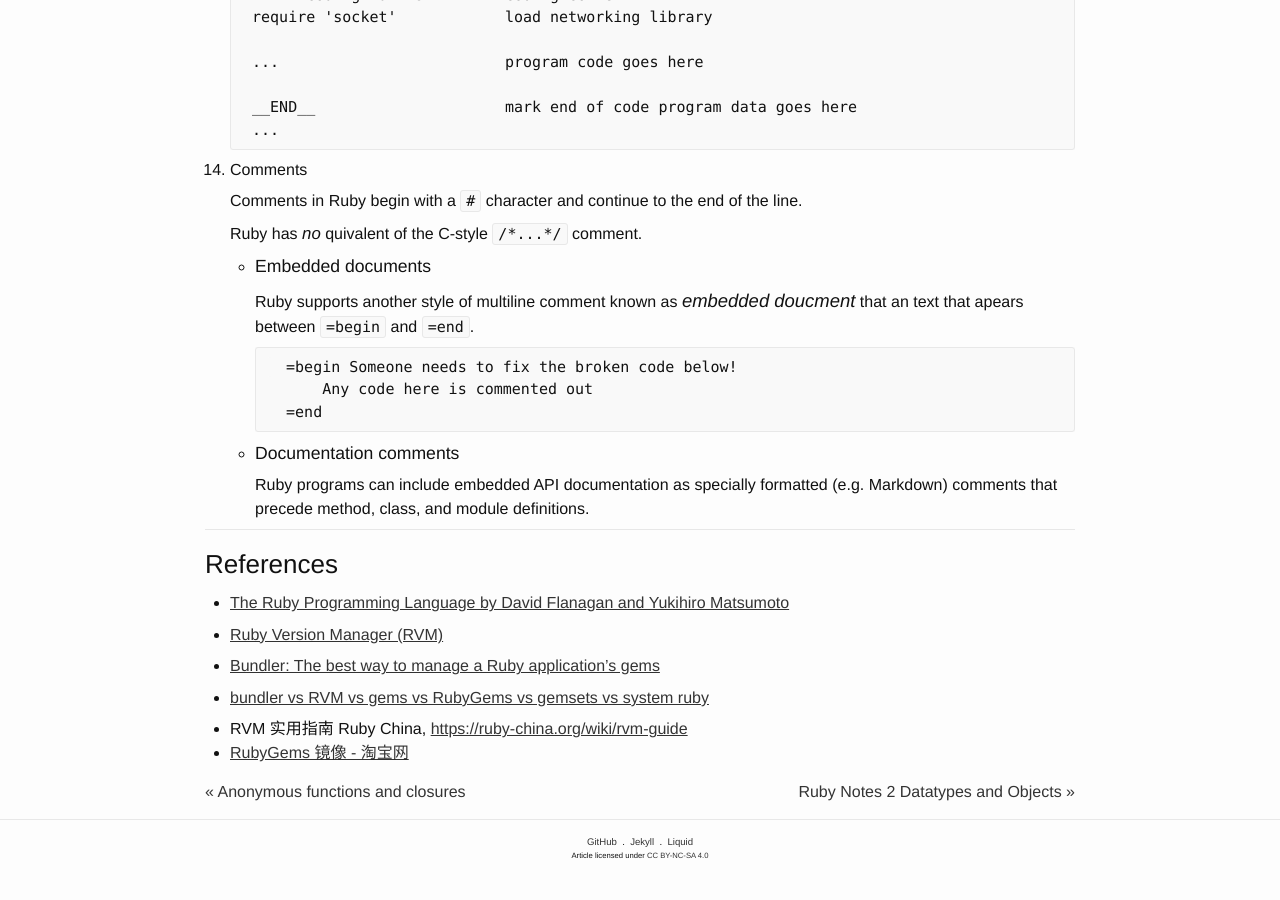
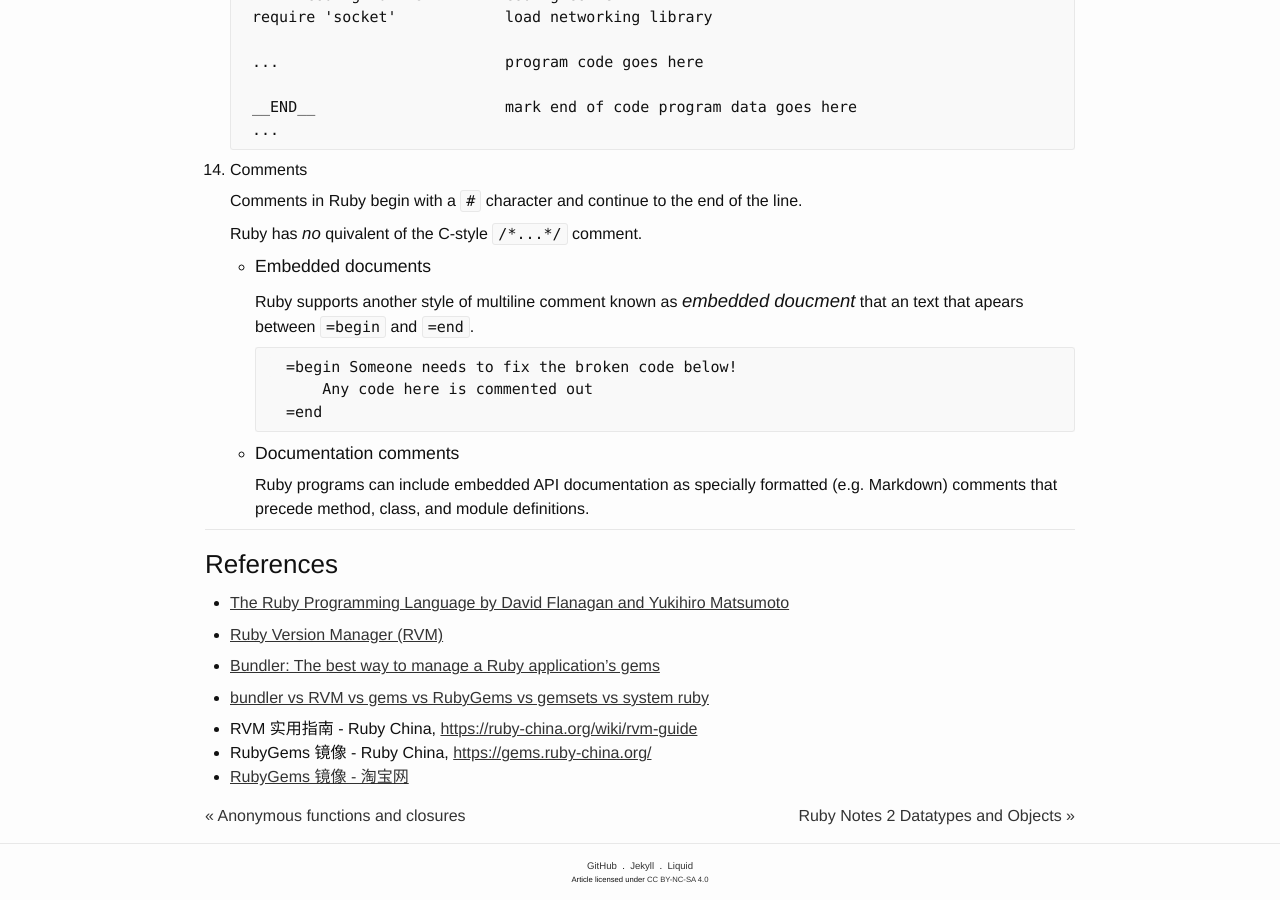
Before and after one commit to ousiax/ousiax.github.io, a Jekyll site: the page built from _posts/2016-04-04-ruby-notes-1-overview.md, in a window 1280 px wide and 900 px high, scrolled down 5071 px. Built offline with Jekyll 4.4.1, drawn with Linux system fonts in a browser that asks for light colours; comment, search, counter and statistics services are not loaded; before the commit the page ends 5947 px from its top, so only the background shows below that.

Commit message:
Update 2016-04-04-ruby-notes-1-overview.md

```diff
--- a/_posts/2016-04-04-ruby-notes-1-overview.md
+++ b/_posts/2016-04-04-ruby-notes-1-overview.md
@@ -276,5 +276,6 @@ disqus_identifier: 304705226039501129190960351359847979001
 
 * [bundler vs RVM vs gems vs RubyGems vs gemsets vs system ruby](http://stackoverflow.com/questions/15586216/bundler-vs-rvm-vs-gems-vs-rubygems-vs-gemsets-vs-system-ruby)
 
-* RVM 实用指南 Ruby China, [https://ruby-china.org/wiki/rvm-guide](https://ruby-china.org/wiki/rvm-guide)
+* RVM 实用指南 - Ruby China, [https://ruby-china.org/wiki/rvm-guide](https://ruby-china.org/wiki/rvm-guide)
+* RubyGems 镜像 - Ruby China, [https://gems.ruby-china.org/](https://gems.ruby-china.org/)
 * [RubyGems 镜像 - 淘宝网](https://ruby.taobao.org/)
```
